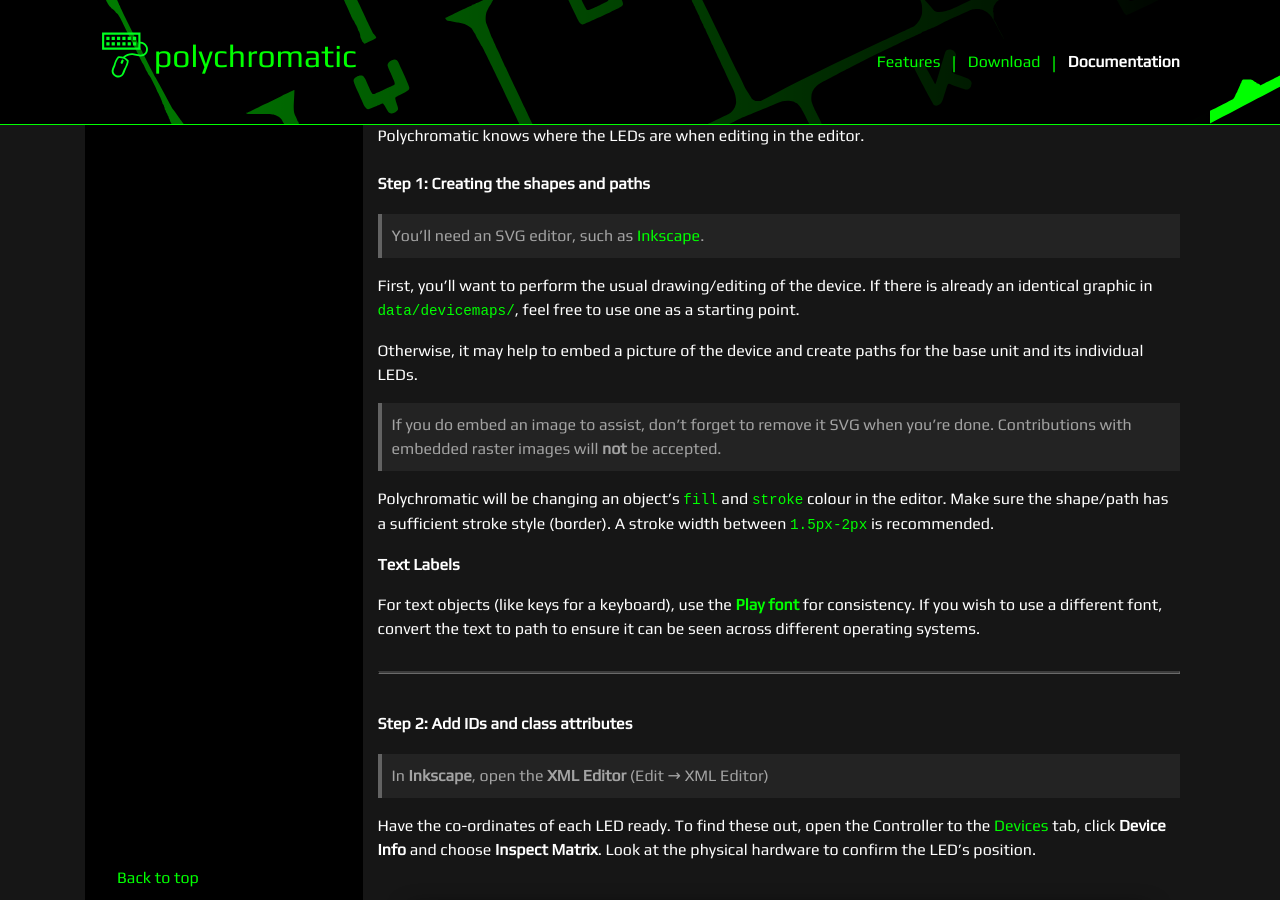
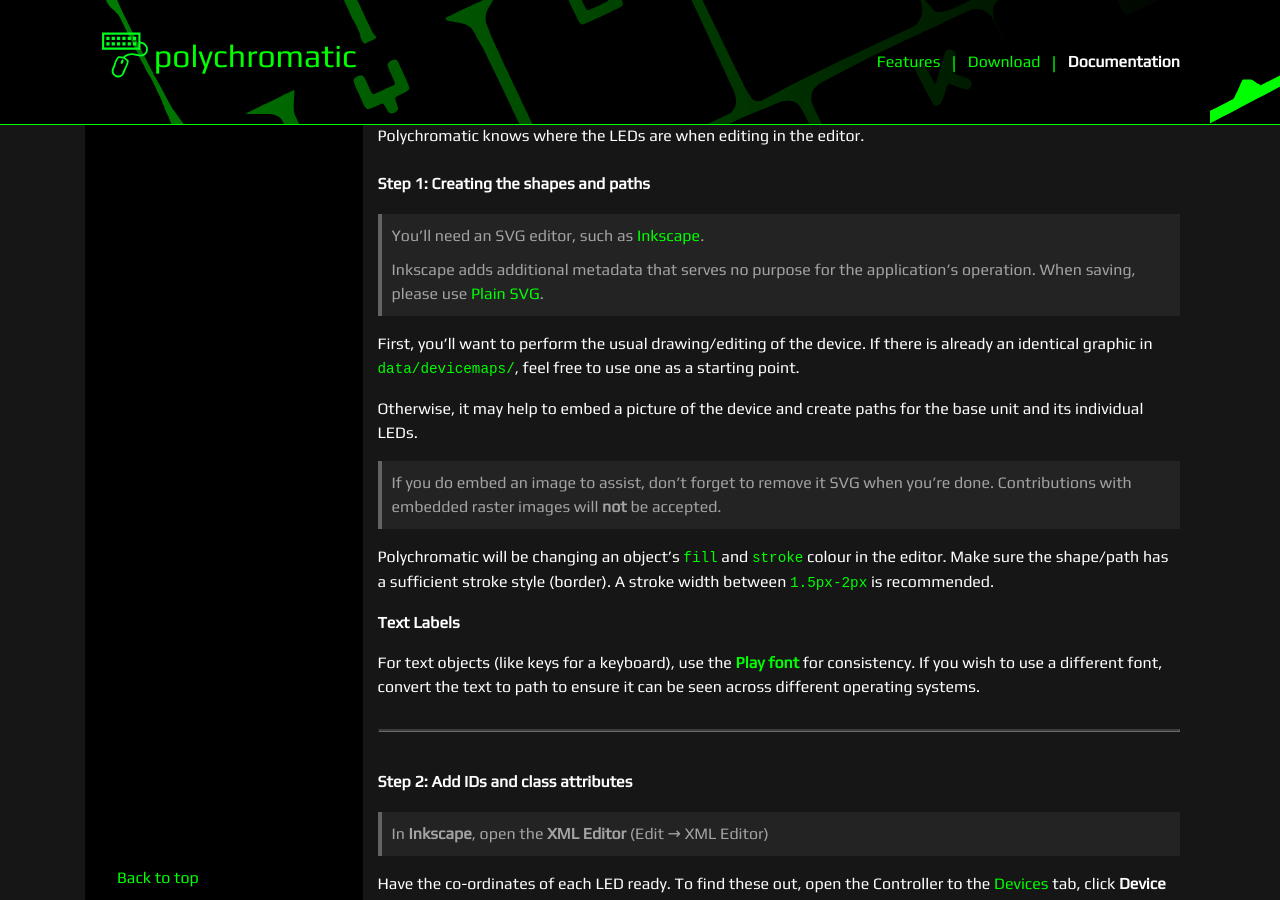
Before and after one commit to polychromatic/website, a Jekyll site: the page built from docs/get-involved-devicemaps.md, in a window 1280 px wide and 900 px high, scrolled down 1466 px. Built offline with Jekyll 4.4.1, drawn with Linux system fonts in a browser that asks for light colours.

Commit message:
Docs: Recommend saving Inkscape SVGs as 'Plain SVG'

```diff
--- a/docs/get-involved-devicemaps.md
+++ b/docs/get-involved-devicemaps.md
@@ -75,6 +75,9 @@ in the editor.
 #### Step 1: Creating the shapes and paths
 
 > You'll need an SVG editor, such as [Inkscape](https://inkscape.org/).
+>
+> Inkscape adds additional metadata that serves no purpose for the application's
+> operation. When saving, please use [Plain SVG](https://wiki.inkscape.org/wiki/index.php/PlainSVG).
 
 First, you'll want to perform the usual drawing/editing of the device.
 If there is already an identical graphic in `data/devicemaps/`, feel free to use
```
